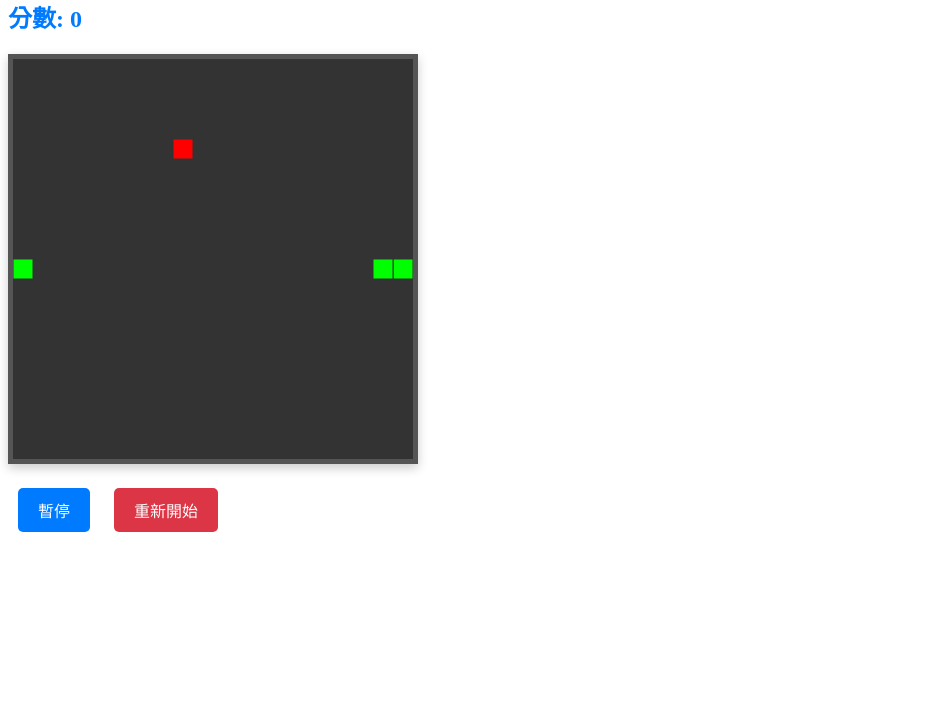
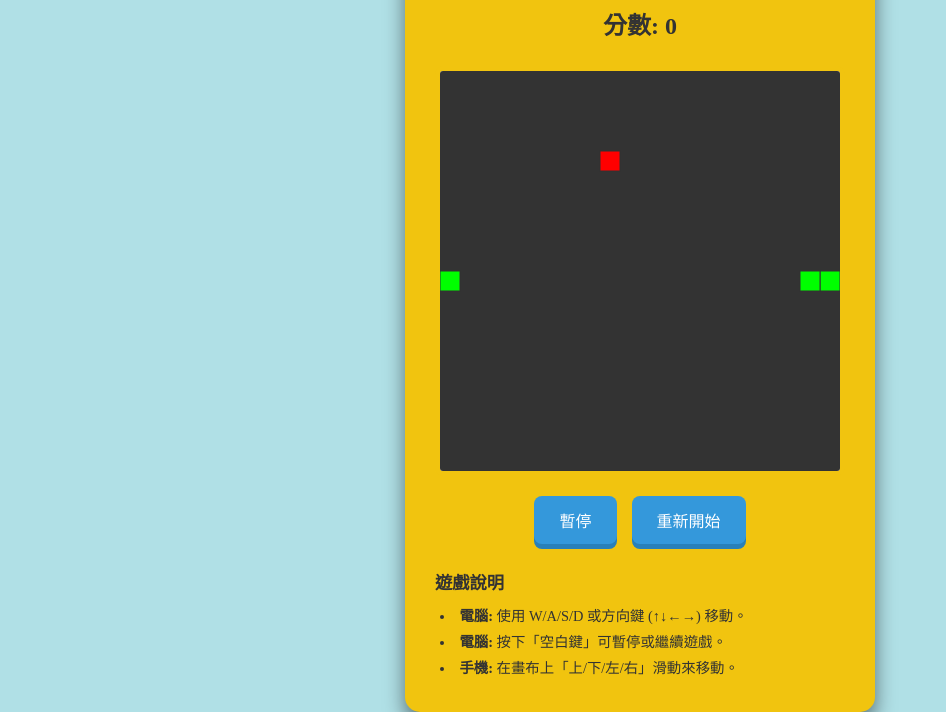
Before and after one commit to jim082656ych-maker/SnakeGame, a plain HTML site: page index.html in a window 1280 px wide. Shown: the part 90-802 px from the top of the page, without its empty margins (0-946 px from the left). Drawn offline with Linux system fonts and the light colour scheme.

Commit message:
style: Apply yellow/white theme and add instructions

```diff
--- a/index.html
+++ b/index.html
@@ -9,6 +9,8 @@
 </head>
 <body>
 
+    <div class="game-container">
+
         <h1>貪食蛇</h1>
         <h2 id="scoreDisplay">分數: 0</h2>
         <canvas id="gameCanvas" width="400" height="400"></canvas>
@@ -18,7 +20,16 @@
             <button id="restartButton">重新開始</button>
         </div>
 
-    <script src="script.js"></script>
+        <div class="instructions">
+            <h3>遊戲說明</h3>
+            <ul>
+                <li><strong>電腦:</strong> 使用 W/A/S/D 或方向鍵 (↑↓←→) 移動。</li>
+                <li><strong>電腦:</strong> 按下「空白鍵」可暫停或繼續遊戲。</li>
+                <li><strong>手機:</strong> 在畫布上「上/下/左/右」滑動來移動。</li>
+            </ul>
+        </div>
+
+    </div> <script src="script.js" defer></script>
 
 </body>
 </html>
--- a/style.css
+++ b/style.css
@@ -1,55 +1,122 @@
-CSS
-
-body {
-    font-family: 'Arial', sans-serif;
-    display: flex;
-    flex-direction: column;
-    align-items: center; /* 水平置中 */
-    justify-content: center; /* 垂直置中 (在視窗高度足夠時) */
-    min-height: 90vh; /* 至少 90% 視窗高度 */
-    background-color: #f0f0f0; /* 淺灰色背景 */
-    color: #333;
+/* 將所有元素的預設邊距和內邊距歸零，使用 border-box 盒模型 */
+* {
     margin: 0;
+    padding: 0;
+    box-sizing: border-box;
 }
 
-h1 {
-    color: #4a4a4a;
+/* 整個網頁的樣式 */
+body {
+    font-family: 'MingLiU', '新細明體', serif;
+    display: flex;
+    justify-content: center;
+    align-items: center;
+    min-height: 100vh;
+    background-color: #b0e0e6; /* 保留淺藍色底 */
+    overflow: hidden;
 }
 
-h2#scoreDisplay {
-    color: #007BFF; /* 藍色分數 */
-    margin-bottom: 20px;
+/* 遊戲容器 */
+.game-container {
+    /* [!修改] 原深藍背景改成黃色 */
+    background-color: #f1c40f; /* 亮黃色 */
+    padding: 30px;
+    border-radius: 15px;
+    box-shadow: 0 10px 20px rgba(0, 0, 0, 0.5);
+    text-align: center;
+    /* [!修改] 文字改為深色才能閱讀 */
+    color: #333;
+    position: relative;
+    max-width: 480px;
 }
 
-#gameCanvas {
-    background-color: #333; /* 深色畫布背景 */
-    border: 5px solid #555; /* 邊框 */
-    box-shadow: 0 4px 10px rgba(0,0,0,0.2); /* 加點陰影 */
+/* 遊戲標題 */
+h1 {
+    font-size: 2em;
+    margin-bottom: 20px;
+    /* [!修改] 文字改為深色 */
+    color: #333;
+    /* [!修改] 移除陰影，黃底白字不好看 */
+    text-shadow: none;
 }
 
-.controls {
-    margin-top: 20px;
+/* 遊戲畫布 */
+#gameCanvas {
+    /* [!修改] 原黑色背景改成白色 */
+    background-color: #ffffff;
+    /* [!修改] 原深藍邊框改成黃色 */
+    border: 5px solid #f1c40f;
+    border-radius: 8px;
+    display: block;
+    margin: 0 auto 20px auto;
+    /* [!修改] 內陰影改淺色，在白色背景上才好看 */
+    box-shadow: inset 0 0 10px rgba(0, 0, 0, 0.1);
 }
 
-.controls button {
-    font-size: 16px;
-    padding: 10px 20px;
-    margin: 0 10px;
-    cursor: pointer;
-    border: none;
-    border-radius: 5px;
-    background-color: #007BFF;
-    color: white;
-    transition: background-color 0.3s ease;
+/* 分數顯示 */
+#scoreDisplay {
+    font-size: 1.5em;
+    margin-bottom: 25px;
+    /* [!修改] 原黃色分數改成深色 */
+    color: #333;
+    text-shadow: none;
 }
 
-.controls button:hover {
-    background-color: #0056b3;
+/* 按鈕容器 */
+.controls {
+    display: flex;
+    justify-content: center;
+    gap: 15px;
 }
 
-#restartButton {
-    background-color: #dc3545; /* 紅色 */
+/* 按鈕樣式 (藍色按鈕在黃色背景上很好看，予以保留) */
+button {
+    font-family: 'MingLiU', '新細明體', serif;
+    background-color: #3498db;
+    color: white;
+    padding: 12px 25px;
+    border: none;
+    border-radius: 8px;
+    cursor: pointer;
+    font-size: 1em;
+    transition: background-color 0.2s ease, transform 0.1s ease, box-shadow 0.2s ease;
+    box-shadow: 0 5px #2980b9;
+    outline: none;
 }
 
-#restartButton:hover {
-    background-color: #c82333;
+/* 按鈕懸停/點擊效果 */
+button:hover {
+    background-color: #2980b9;
+    /* [!修改] 原深藍陰影改為中性灰色 */
+    box-shadow: 0 3px #999;
+    transform: translateY(2px);
+}
+
+button:active {
+    background-color: #217dbb;
+    box-shadow: 0 0 #999;
+    transform: translateY(5px);
+}
+
+/* [!新增] 說明區塊的樣式 */
+.instructions {
+    margin-top: 25px;
+    text-align: left; /* 說明文字靠左對齊 */
+    font-size: 0.9em;
+    color: #333; /* 使用深色文字 */
+}
+
+.instructions h3 {
+    font-size: 1.2em;
+    margin-bottom: 10px;
+    color: #333;
+}
+
+.instructions ul {
+    list-style-position: inside; /* 讓項目符號在區塊內 */
+    padding-left: 5px;
+}
+
+.instructions li {
+    margin-bottom: 5px;
+}
```
Lines whose indentation alone changed are shown as unchanged.
